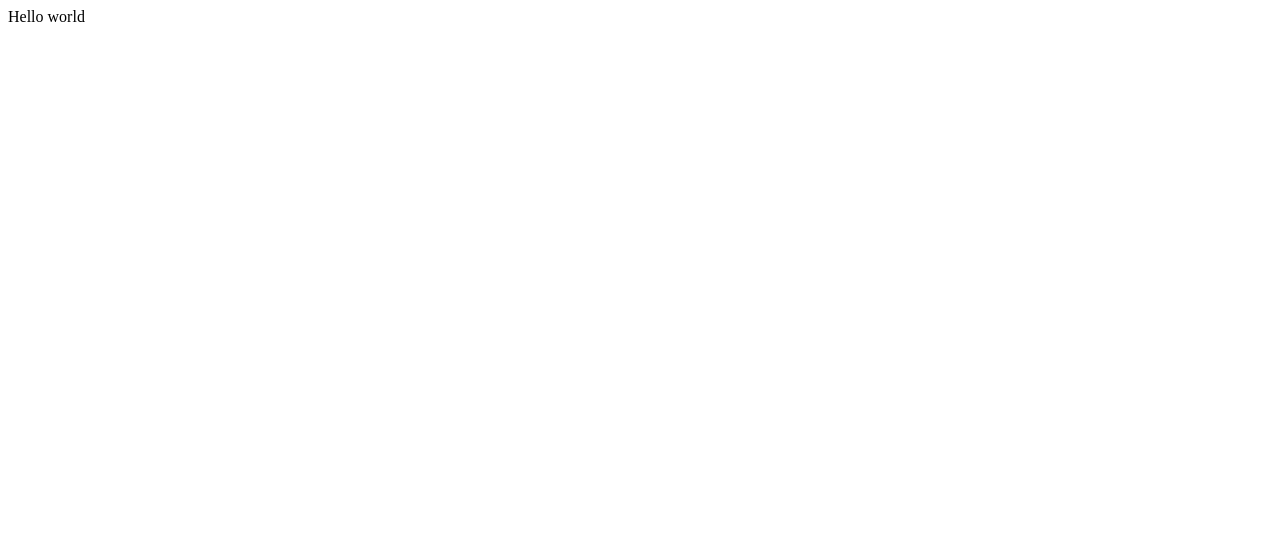
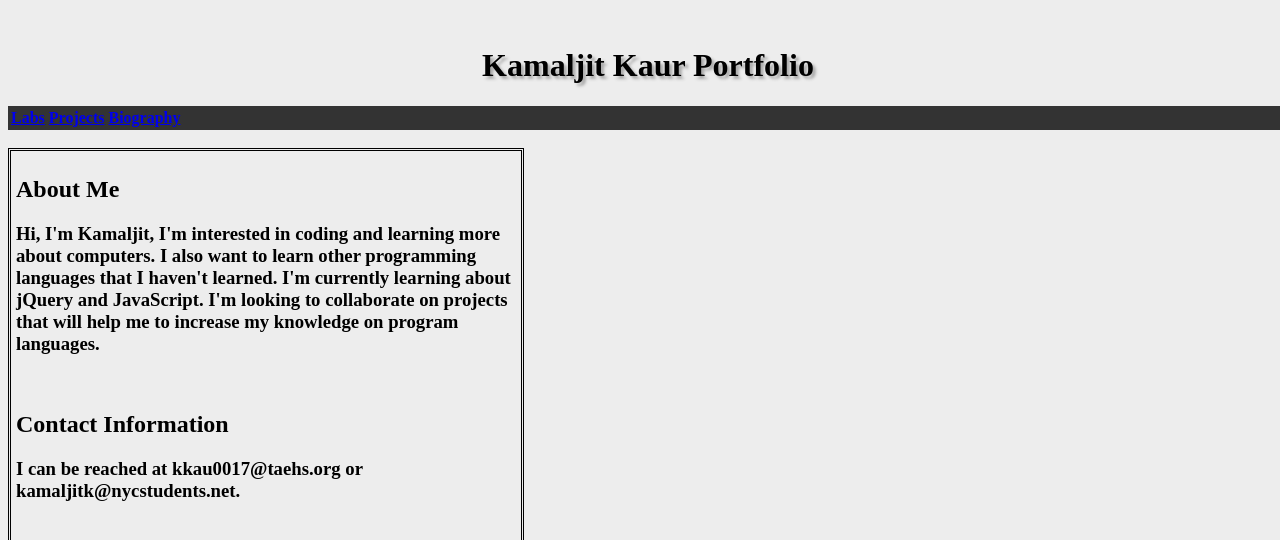
Before and after one commit to kkaur05/KamaljitKaur_Portfolio, a plain HTML site: page index.html in a window 1280 px wide. Shown: the top 540 px of the page. Drawn offline with Linux system fonts and the light colour scheme.

Commit message:
Added top nav and information

```diff
--- a/index.html
+++ b/index.html
@@ -8,16 +8,33 @@
   <link href="style.css" rel="stylesheet" type="text/css" />
 </head>
 
-<body>
-  Hello world
-  <script src="script.js"></script>
+  <body>
+    <center>
+      <br>
+      <h1> Kamaljit Kaur Portfolio</h1>
+    </center>
+<div class="topnav">
+  <table>
+    <tr>
+    <th><a href="..//labs/labs.html" class="toplinks">Labs</a></th>
+    <th><a href="..//projects/projects.html" class="toplinks">Projects</a></th>
+    <th><a href="..//biography/biography.html" class="toplinks">Biography</a></th>
 
- <!--
-  This script places a badge on your repl's full-browser view back to your repl's cover
-  page. Try various colors for the theme: dark, light, red, orange, yellow, lime, green,
-  teal, blue, blurple, magenta, pink!
-  -->
-  <script src="https://replit.com/public/js/replit-badge.js" theme="blue" defer></script>
-</body>
+    </tr>
+  </table> </div>
+    <br>
+    <div class="container">
+    <h2> About Me </h2>
+    <h3> Hi, I'm Kamaljit, I'm interested in coding and learning more about computers. I also want to learn other
+      programming languages that I haven't learned. I'm currently learning about jQuery and JavaScript. I'm looking to
+      collaborate on projects that will help me to increase my knowledge on program languages.</h3>
+    <br>
+    <h2>Contact Information </h2>
+    <h3> I can be reached at kkau0017@taehs.org or kamaljitk@nycstudents.net. </h3>
+    </div>
+
+    <script src="https://replit.com/public/js/replit-badge.js" theme="blue" defer></script>
+    <script src="script.js"></script>
+  </body>
 
 </html>
--- a/style.css
+++ b/style.css
@@ -2,6 +2,27 @@ html, body {
   height: 100%;
   width: 100%;
 }
+
 body{
+  background-color: #ededed;
+}
 
+h1 {
+  font-family: 'Tangerine', serif;
+ text-shadow: 3px 3px 3px #aaa;
 }
+.container{
+  border: double;
+  padding: 5px;
+}
+
+.topnav {
+  overflow: hidden;
+  background-color: #333;
+  size: 10px;
+}
+
+div.container {
+  width:500px;
+  height:700px;
+}
```
